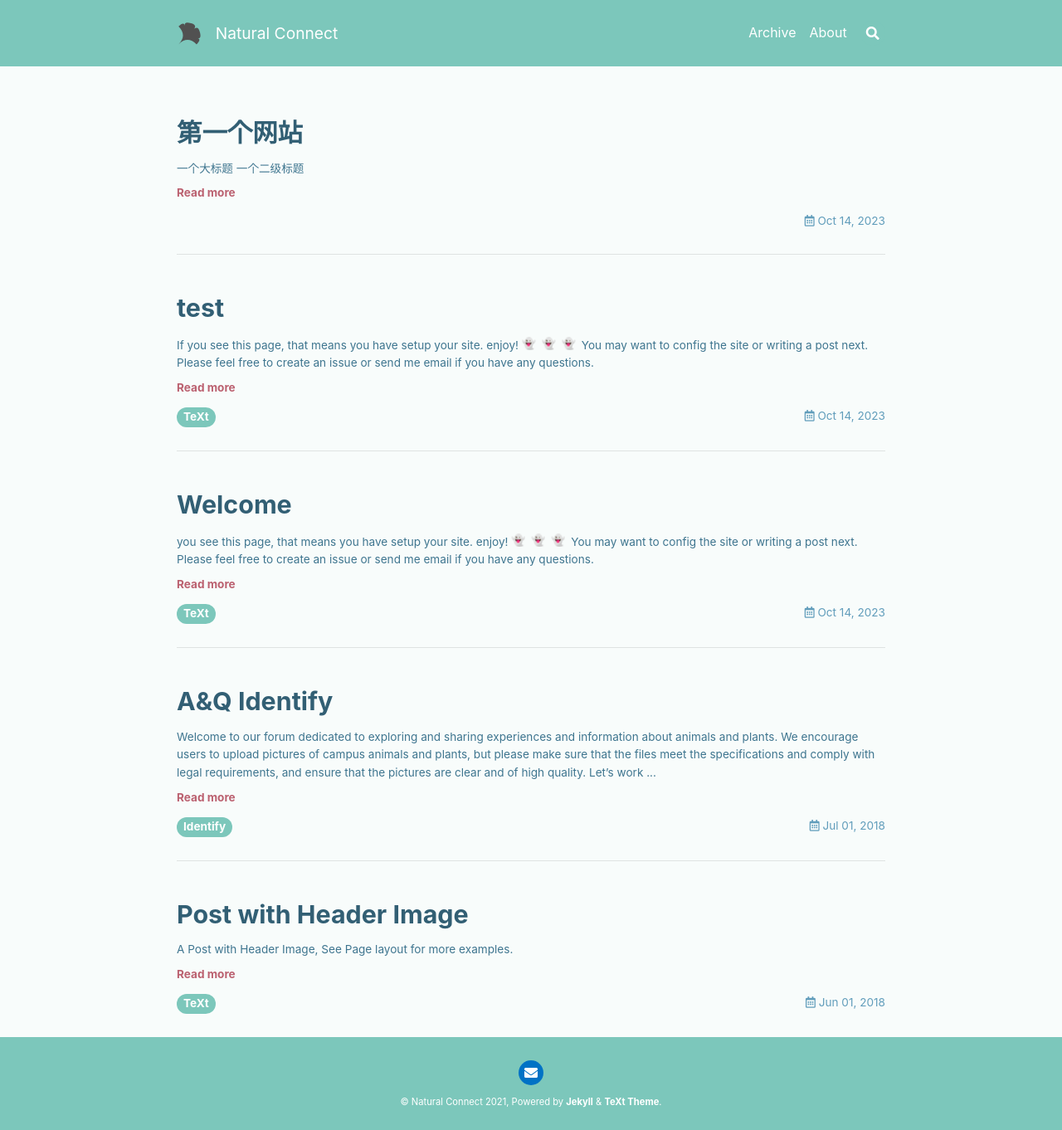
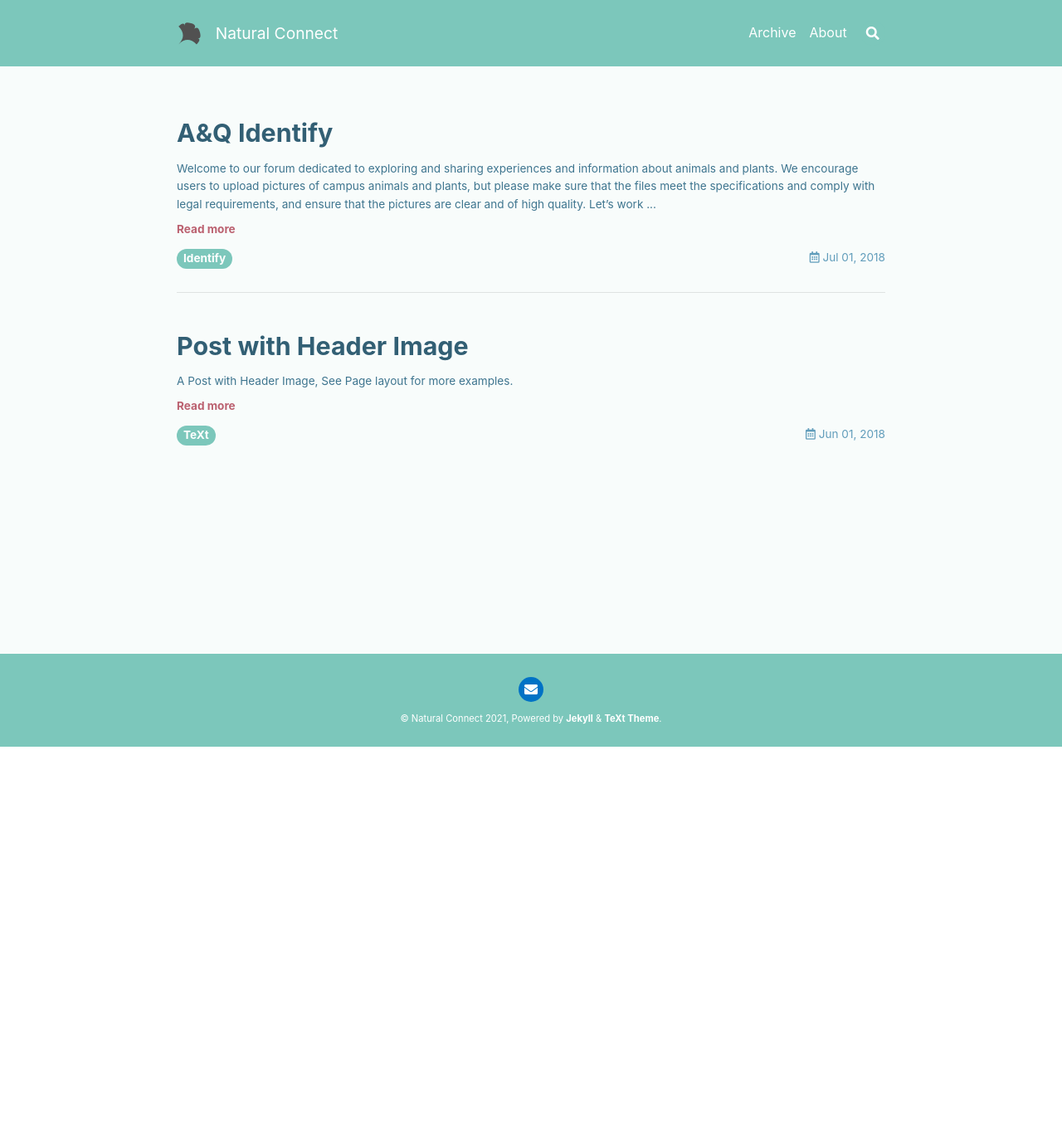
Before and after one commit to chenxinqi041027/chenxinqi041027.github.io, a Jekyll site: the page built from index.html, in a window 1280 px wide. Shown: the whole page at 83% size. Built offline with Jekyll 4.4.1, drawn with Linux system fonts in a browser that asks for light colours; nearby versions of some CDN libraries; emoji names are drawn with the system emoji font; the list of posts is cut into pages by our own code; after the commit the page ends 900 px from its top, so only the background shows below that.

```diff
--- a/_posts/2023-10-14-AandQForum.md
+++ /dev/null
@@ -1,16 +0,0 @@
----
-title: Welcome
-tags: TeXt
----
-
-you see this page, that means you have setup your site. enjoy! :ghost: :ghost: :ghost:
-
-You may want to [config the site](https://kitian616.github.io/jekyll-TeXt-theme/docs/en/configuration) or [writing a post](https://kitian616.github.io/jekyll-TeXt-theme/docs/en/writing-posts) next. Please feel free to [create an issue](https://github.com/kitian616/jekyll-TeXt-theme/issues) or [send me email](mailto:kitian616@outlook.com) if you have any questions.
-
-<!--more-->
-
----
-
-If you like TeXt, don't forget to give me a star. :star2:
-
-[![Star This Project](https://img.shields.io/github/stars/kitian616/jekyll-TeXt-theme.svg?label=Stars&style=social)](https://github.com/kitian616/jekyll-TeXt-theme/)
--- a/_posts/2023-10-14-test.md
+++ /dev/null
@@ -1,16 +0,0 @@
----
-title: test
-tags: TeXt
----
-
-If you see this page, that means you have setup your site. enjoy! :ghost: :ghost: :ghost:
-
-You may want to [config the site](https://kitian616.github.io/jekyll-TeXt-theme/docs/en/configuration) or [writing a post](https://kitian616.github.io/jekyll-TeXt-theme/docs/en/writing-posts) next. Please feel free to [create an issue](https://github.com/kitian616/jekyll-TeXt-theme/issues) or [send me email](mailto:kitian616@outlook.com) if you have any questions.
-
-<!--more-->
-
----
-
-If you like TeXt, don't forget to give me a star. :star2:
-
-[![Star This Project](https://img.shields.io/github/stars/kitian616/jekyll-TeXt-theme.svg?label=Stars&style=social)](https://github.com/kitian616/jekyll-TeXt-theme/)
```
Also changed, not shown: _posts/2018-07-01-A&Q-Identify.md (+10 -0 lines), _posts/2023-10-14-介绍.md (deleted, +0 -6 lines), 2 other files.
